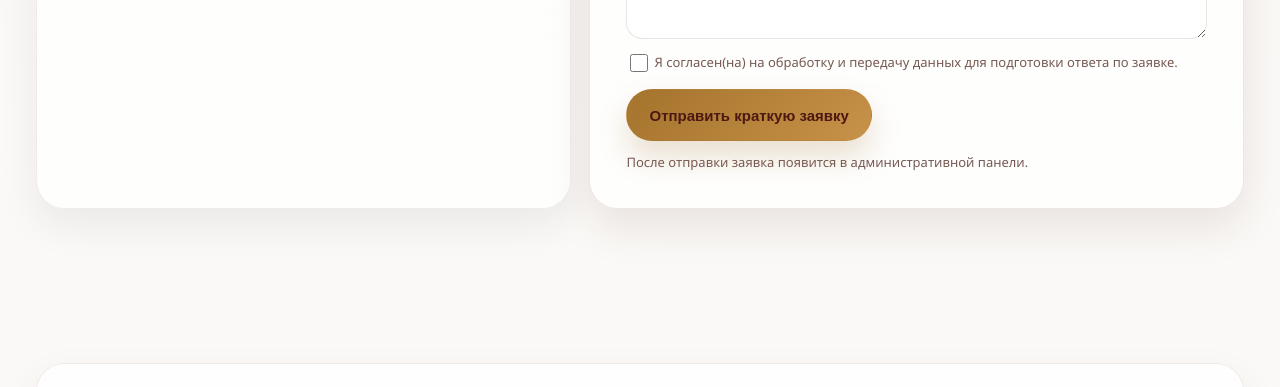
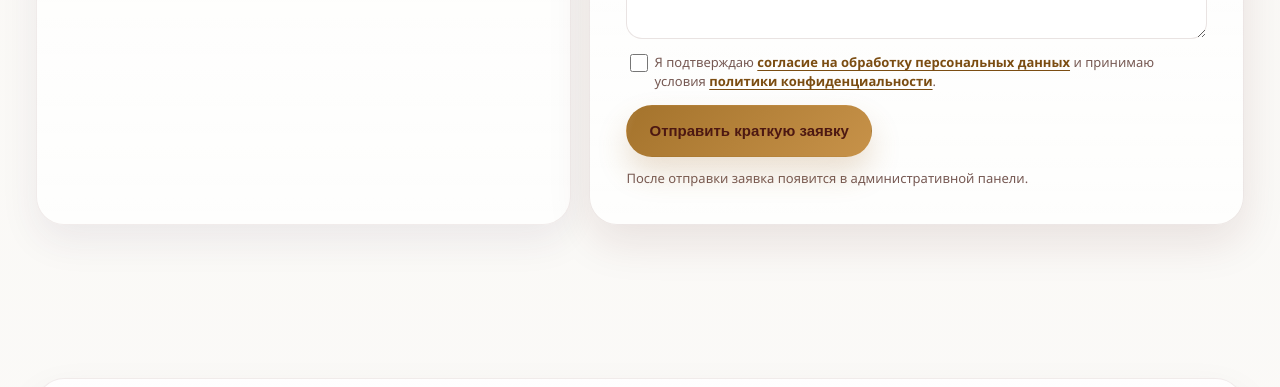
Before and after one commit to Grobovick/lakshmi_site_railway, a website: page public/lakshmi_landing_restyled.html in a window 1280 px wide. Shown: the part 5340-5727 px from the top of the page. Drawn offline with Linux system fonts and the light colour scheme.

Commit message:
Add personal data policy links across site

```diff
--- a/public/assets/css/lakshmi-main.css
+++ b/public/assets/css/lakshmi-main.css
@@ -2944,3 +2944,24 @@ p, li, .lead, .section-head p, .card p, .card li, .card span, .trust-item span,
     width: 100%;
   }
 }
+
+
+/* Personal data documents links */
+.consent-line a,
+.consent-row a,
+.footer-bottom__links a[href$=".pdf"] {
+  color: #7b4d12;
+  font-weight: 800;
+  text-decoration: underline;
+  text-underline-offset: 3px;
+}
+.consent-line a:hover,
+.consent-row a:hover,
+.footer-bottom__links a[href$=".pdf"]:hover {
+  color: #4D1812;
+}
+@media (max-width: 640px) {
+  .footer-bottom__links {
+    gap: 8px;
+  }
+}
--- a/public/assets/css/lakshmi-office.css
+++ b/public/assets/css/lakshmi-office.css
@@ -343,3 +343,24 @@ model-viewer {
     width: 100%;
   }
 }
+
+
+/* Personal data documents links */
+.consent-line a,
+.consent-row a,
+.footer-bottom__links a[href$=".pdf"] {
+  color: #7b4d12;
+  font-weight: 800;
+  text-decoration: underline;
+  text-underline-offset: 3px;
+}
+.consent-line a:hover,
+.consent-row a:hover,
+.footer-bottom__links a[href$=".pdf"]:hover {
+  color: #4D1812;
+}
+@media (max-width: 640px) {
+  .footer-bottom__links {
+    gap: 8px;
+  }
+}
--- a/public/lakshmi_landing_restyled.html
+++ b/public/lakshmi_landing_restyled.html
@@ -225,7 +225,7 @@
 </div>
 <label class="consent-line">
 <input type="checkbox" name="consent" value="yes" required>
-<span>Я согласен(на) на обработку и передачу данных для подготовки ответа по заявке.</span>
+<span>Я подтверждаю <a href="docs/soglasie-na-obrabotku-personalnyh-dannyh.pdf" target="_blank" rel="noopener">согласие на обработку персональных данных</a> и принимаю условия <a href="docs/politika-konfidencialnosti.pdf" target="_blank" rel="noopener">политики конфиденциальности</a>.</span>
 </label>
 <button class="btn btn--gold quick-form__submit" id="leadSubmit" type="submit">Отправить краткую заявку</button>
 <p class="form-status" id="formStatus" role="status" aria-live="polite">После отправки заявка появится в административной панели.</p>
@@ -284,6 +284,10 @@
 <a href="#contacts">Оставить заявку</a>
 <span>·</span>
 <a href="/admin/login">Вход для менеджера</a>
+<span>·</span>
+<a href="docs/soglasie-na-obrabotku-personalnyh-dannyh.pdf" target="_blank" rel="noopener">Согласие на обработку персональных данных</a>
+<span>·</span>
+<a href="docs/politika-konfidencialnosti.pdf" target="_blank" rel="noopener">Политика конфиденциальности</a>
 </div>
 </div>
 </div>
```
Also changed, not shown: public/lakshmi_gamified_application_restyled.html (+4 -0 lines), public/lakshmi_virtual_office.html (+4 -0 lines), src/components/contacts.html (+1 -1 lines), src/partials/footer-application.html (+4 -0 lines), src/partials/footer-office.html (+4 -0 lines), src/partials/footer.html (+4 -0 lines), 2 other files.
